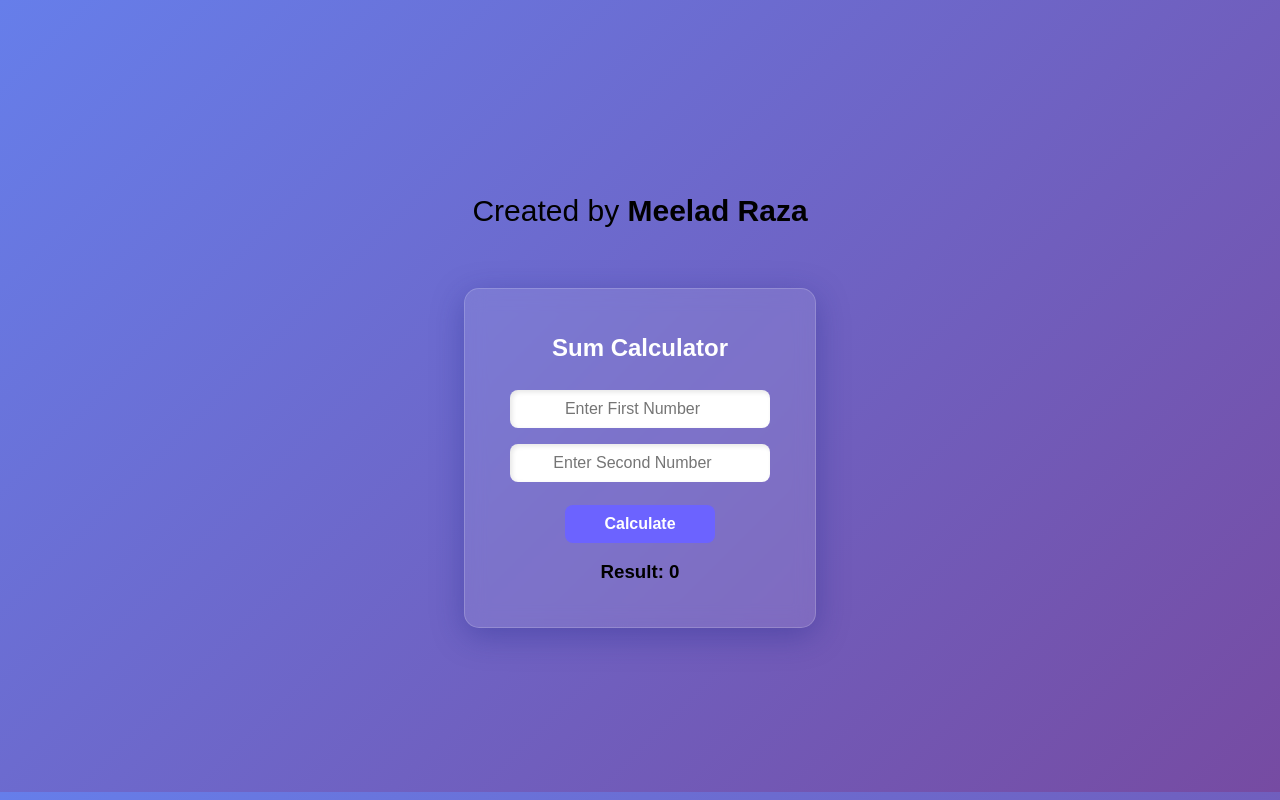
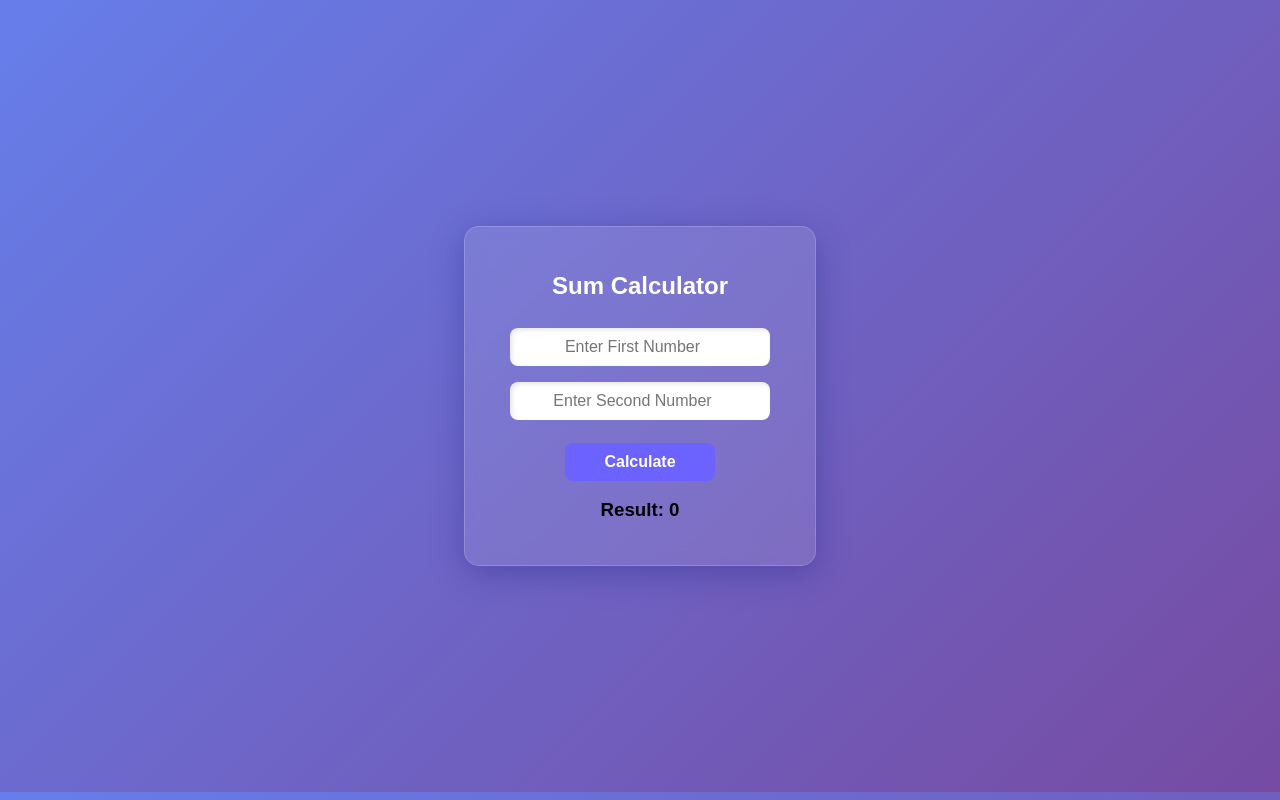
Before and after one commit to itx-Meelad56/javascript-sum-calculator, a plain HTML site: page index.html in a window 1280 px wide. Drawn offline with Linux system fonts and the light colour scheme.

Commit message:
Updated UI

```diff
--- a/index.html
+++ b/index.html
@@ -65,16 +65,9 @@
             margin-bottom: 20px;
             font-size: 24px;
         }
-        p {
-            font-size: 30px;
-            text-align: center;
-            padding: 0px 25px 30px;
-            max-width: 500px;
-        }
     </style>
 
 <body>
-    <p>Created by <strong>Meelad Raza</strong></p>
     <div class="container">
         <h2>Sum Calculator</h2>
         <input type="number" id="num1" placeholder="Enter First Number">
```
